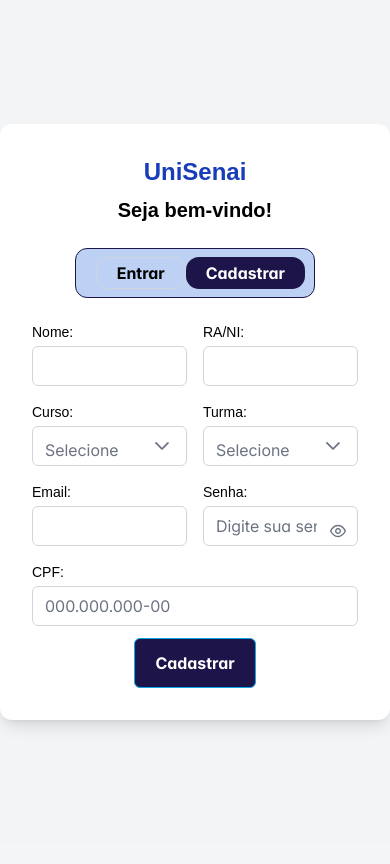
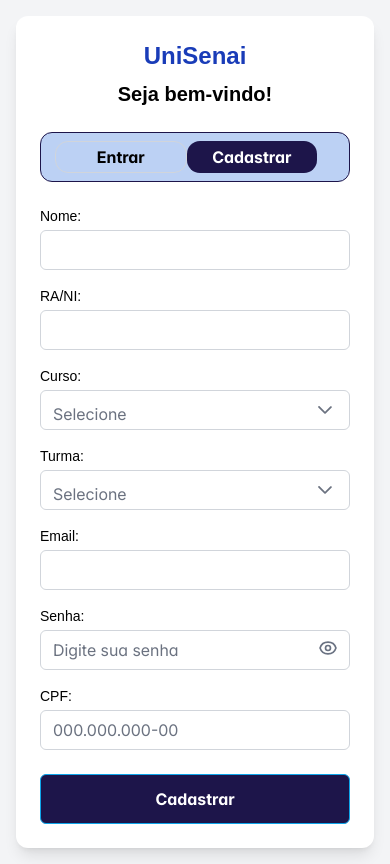
Before and after one commit to Plataforma-Digital-Senai/projeto-extensao, a Next.js app in the folder FrontEnd/: page /cadastro in a window 390 px wide. Built offline with nearby package versions, Linux system fonts and the light colour scheme.

Commit message:
:iphone: feat: making the screen responsive

```diff
--- a/FrontEnd/package.json
+++ b/FrontEnd/package.json
@@ -9,8 +9,10 @@
     "lint": "next lint"
   },
   "dependencies": {
+    "@heroicons/react": "^1.0.6",
     "@radix-ui/react-tooltip": "^1.2.6",
     "clsx": "^2.1.1",
+    "heroicons": "^2.2.0",
     "lucide-react": "^0.510.0",
     "next": "15.3.2",
     "primeicons": "^7.0.0",
--- a/FrontEnd/src/app/cadastro/page.tsx
+++ b/FrontEnd/src/app/cadastro/page.tsx
@@ -1,7 +1,7 @@
 'use client';
 import React, { useState, useRef } from "react";
 import { InputText } from 'primereact/inputtext';
-import { Password } from 'primereact/password';
+import { EyeIcon, EyeOffIcon } from '@heroicons/react/outline';
 import { Dropdown } from 'primereact/dropdown';
 import { InputMask } from 'primereact/inputmask';
 import 'primereact/resources/themes/lara-light-blue/theme.css';
@@ -10,7 +10,7 @@
 import { Button } from 'primereact/button';
 import { Toast } from 'primereact/toast';
 
-export default function StyledMaskDemo() {
+export default function TelaCadastro() {
     const [nome, setNome] = useState('');
     const [email, setEmail] = useState('');
     const [emailError, setEmailError] = useState('');
@@ -19,6 +19,8 @@
     const [turma, setTurma] = useState('');
     const [cpf, setCpf] = useState('');
     const [senha, setSenha] = useState('');
+    const [senhaVisivel, setSenhaVisivel] = useState(false);
+
 
     const toast = useRef(null);
     const showInfo = () => {
@@ -29,6 +31,14 @@
 
         setEmailError("");
         toast.current.show({ severity: 'info', detail: 'Usuário cadastrado com sucesso!' });
+
+        setNome('');
+        setEmail('');
+        setRa('');
+        setCurso('');
+        setTurma('');
+        setCpf('');
+        setSenha('');
     };
 
     const validateEmail = (email: string) => {
@@ -50,20 +60,24 @@
     ];
 
     return (
-        <main className="flex justify-center items-center min-h-screen bg-gray-100">
-            <div className="flex w-full max-w-4xl bg-white rounded-xl shadow-lg overflow-hidden">
+        <main className="flex justify-center items-center min-h-screen bg-gray-100 p-4">
+            <div className="flex flex-col md:flex-row w-full max-w-4xl bg-white rounded-xl shadow-lg overflow-hidden">
 
-                <div className="w-full md:w-1/2 p-8 flex flex-col justify-center">
-                    <h1 className="text-2xl font-extrabold text-blue-800 mb-2 text-center ">UniSenai</h1>
-                    <h2 className=" font-bold mb-6 text-center text-xl">Seja bem-vindo!</h2>
+                <div className="w-full md:w-1/2 p-6 sm:p-8 flex flex-col justify-center">
+                    <h1 className="text-2xl font-extrabold text-blue-800 mb-2 text-center">UniSenai</h1>
+                    <h2 className="font-bold mb-6 text-center text-xl">Seja bem-vindo!</h2>
 
-                    <div className=" w-60 flex justify-center mb-6 bg-[var(--fundo-botao)] p-2 rounded-xl m-auto border-1 border-[var(--botao)]">
-                        <div className="card flex justify-center">
-                            <SelectButton value={opcao} onChange={(e) => setopcao(e.value)} options={options} className="flex flex-row-reverse w-55 h-8 pl-1.25 custom-selectbutton" style={{ borderRadius: '13px' }} />
-                        </div>
+                    <div className="w-full sm:w-72 flex justify-center mb-6 bg-[var(--fundo-botao)] p-2 rounded-xl mx-auto border border-[var(--botao)]">
+                        <SelectButton
+                            value={opcao}
+                            onChange={(e) => setopcao(e.value)}
+                            options={options}
+                            className="flex flex-row-reverse w-full sm:w-64 h-8 pl-1.5 custom-selectbutton mr-6"
+                            style={{ borderRadius: '13px' }}
+                        />
                     </div>
 
-                    <form className="grid grid-cols-2 gap-4 text-sm text-black">
+                    <form className="grid grid-cols-1 md:grid-cols-2 gap-4 text-sm text-black">
 
                         <div className="flex flex-col gap-1">
                             <label>Nome:</label>
@@ -77,14 +91,24 @@
 
                         <div className="flex flex-col gap-1">
                             <label>Curso:</label>
-                            <Dropdown value={curso} options={cursos} onChange={(e) => setCurso(e.value)}
-                                placeholder="Selecione" className="w-full h-10" />
+                            <Dropdown
+                                value={curso}
+                                options={cursos}
+                                onChange={(e) => setCurso(e.value)}
+                                placeholder="Selecione"
+                                className="w-full h-10"
+                            />
                         </div>
 
                         <div className="flex flex-col gap-1">
                             <label>Turma:</label>
-                            <Dropdown value={turma} options={turmas} onChange={(e) => setTurma(e.value)}
-                                placeholder="Selecione" className="w-full h-10" />
+                            <Dropdown
+                                value={turma}
+                                options={turmas}
+                                onChange={(e) => setTurma(e.value)}
+                                placeholder="Selecione"
+                                className="w-full h-10"
+                            />
                         </div>
 
                         <div className="flex flex-col gap-1">
@@ -105,20 +129,25 @@
                             {emailError && <span className="text-red-500 text-xs">{emailError}</span>}
                         </div>
 
-                        <div className="flex flex-col gap-1 relative">
-                            <label>Senha:</label>
-                            <Password
-                                inputStyle={{ width: '100%', height: '40px' }}
-                                inputClassName="w-full"
-                                toggleMask
-                                feedback={false}
+                        <div className="relative w-full">
+                            <p className="mb-1">Senha:</p>
+                            <InputText
+                                type={senhaVisivel ? 'text' : 'password'}
                                 value={senha}
                                 onChange={(e) => setSenha(e.target.value)}
                                 placeholder="Digite sua senha"
+                                className=" w-full h-10 text-sm pl-3 pr-10 rounded-md border border-gray-300 focus:ring-2 focus:ring-blue-500"
                             />
+                            <button
+                                type="button"
+                                onClick={() => setSenhaVisivel(!senhaVisivel)}
+                                className="absolute bottom-0.5 right-3  transform -translate-y-1/2 text-gray-500"
+                            >
+                                {senhaVisivel ? <EyeOffIcon className="h-5 w-5" /> : <EyeIcon className="h-5 w-5" />}
+                            </button>
                         </div>
 
-                        <div className="flex flex-col gap-1 col-span-2">
+                        <div className="flex flex-col gap-1 col-span-1 md:col-span-2">
                             <label>CPF:</label>
                             <InputMask
                                 value={cpf}
@@ -131,13 +160,10 @@
 
                     </form>
 
-                    <div className="card flex justify-center mt-3">
+                    <div className="card flex justify-center mt-6">
                         <Toast ref={toast} />
-                        <div className="flex flex-wrap gap-2">
-                            <Button label="Cadastrar" severity="info" onClick={showInfo} className="custom-button" />
+                        <Button label="Cadastrar" severity="info" onClick={showInfo} className="w-full sm:w-auto custom-button" />
                     </div>
-                    </div>
-
                 </div>
 
                 <div className="hidden md:block w-1/2 relative">
--- a/FrontEnd/src/app/globals.css
+++ b/FrontEnd/src/app/globals.css
@@ -15,17 +15,27 @@
   background: var(--corfundo);
 }
 
-.custom-selectbutton .p-button:not(.p-highlight){
+.custom-selectbutton {
+  @apply w-full sm:w-64 h-8 pl-1.5;
+}
+
+.custom-selectbutton .p-button {
+  @apply w-full sm:w-auto;
+}
+
+.custom-selectbutton .p-button:not(.p-highlight) {
   background-color: transparent;
   color: black;
-   border-radius: 13px;
+  border-radius: 13px;
 }
+
 .custom-selectbutton .p-button:not(.p-highlight):hover {
   background-color: #100936 !important;
   color: white;
   transform: scale(1.05);
   border-radius: 13px;
 }
+
 .custom-selectbutton .p-button.p-highlight {
   background-color: #1d154a !important;
   color: white;
@@ -33,16 +43,23 @@
   border: none !important;
   outline: none !important;
 }
-.custom-button{
+
+.p-password .p-password-panel {
+  @apply w-full sm:w-3/4;
+}
+
+.custom-button {
   background-color: #1D154A !important;
 }
-.custom-toast .p-toast{
+
+.custom-toast .p-toast {
   width: 100px !important;
   height: 32px !important;
   opacity: 0.95 !important;
 }
-.custom-toast .p-toast-message{
-  background-color:#024899 !important;
+
+.custom-toast .p-toast-message {
+  background-color: #024899 !important;
   color: rgb(255, 255, 255) !important;
   border-radius: 12px !important;
   box-shadow: 0 4px 6px rgba(0, 0, 0, 0.1) !important;
@@ -51,9 +68,11 @@
   border: #100936 !important;
   text-align: center !important;
 }
+
 .custom-toast .p-toast-message .p-toast-icon-close {
   color: white !important;
 }
+
 .custom-toast .p-toast-message-info {
   border-left: none !important;
 }
```
Also changed, not shown: 1 other file (tests, documents, lock files or other folders). Lines whose indentation alone changed are shown as unchanged.
